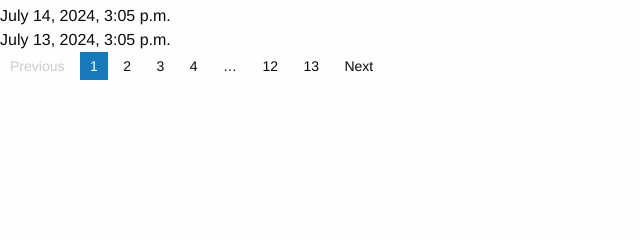
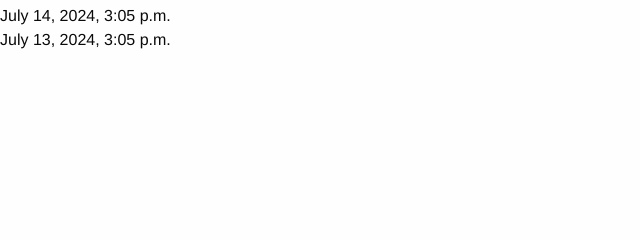
Before and after one commit to Alpha787/simple-blog, a Django app: page /post/2 in a window 1280 px wide. Shown: the part 336-576 px from the top of the page, without its empty margins (0-640 px from the left). Run offline with Django 5.2, Linux system fonts and the light colour scheme; data comes from the database, SQL or seed files in the repository; some libraries are stand-ins or nearby versions.

Commit message:
Refactored post html

```diff
--- a/blog/templates/post.html
+++ b/blog/templates/post.html
@@ -26,7 +26,6 @@
       </div>
     </div>
     <!-- End Top Bar -->
-
     <div class="callout large primary">
       <div class="row column text-center">
         <h1>Новости</h1>
@@ -34,20 +33,6 @@
     </div>
     {% block content %}
     {% endblock %}
-    <div class="row column">
-      <ul class="pagination" role="navigation" aria-label="Pagination">
-        <li class="disabled">Previous</li>
-        <li class="current"><span class="show-for-sr">You're on page</span> 1</li>
-        <li><a href="#" aria-label="Page 2">2</a></li>
-        <li><a href="#" aria-label="Page 3">3</a></li>
-        <li><a href="#" aria-label="Page 4">4</a></li>
-        <li class="ellipsis"></li>
-        <li><a href="#" aria-label="Page 12">12</a></li>
-        <li><a href="#" aria-label="Page 13">13</a></li>
-        <li><a href="#" aria-label="Next page">Next</a></li>
-      </ul>
-    </div>
-
     <script src="https://code.jquery.com/jquery-2.1.4.min.js"></script>
     <script src="https://dhbhdrzi4tiry.cloudfront.net/cdn/sites/foundation.js"></script>
     <script>
```
